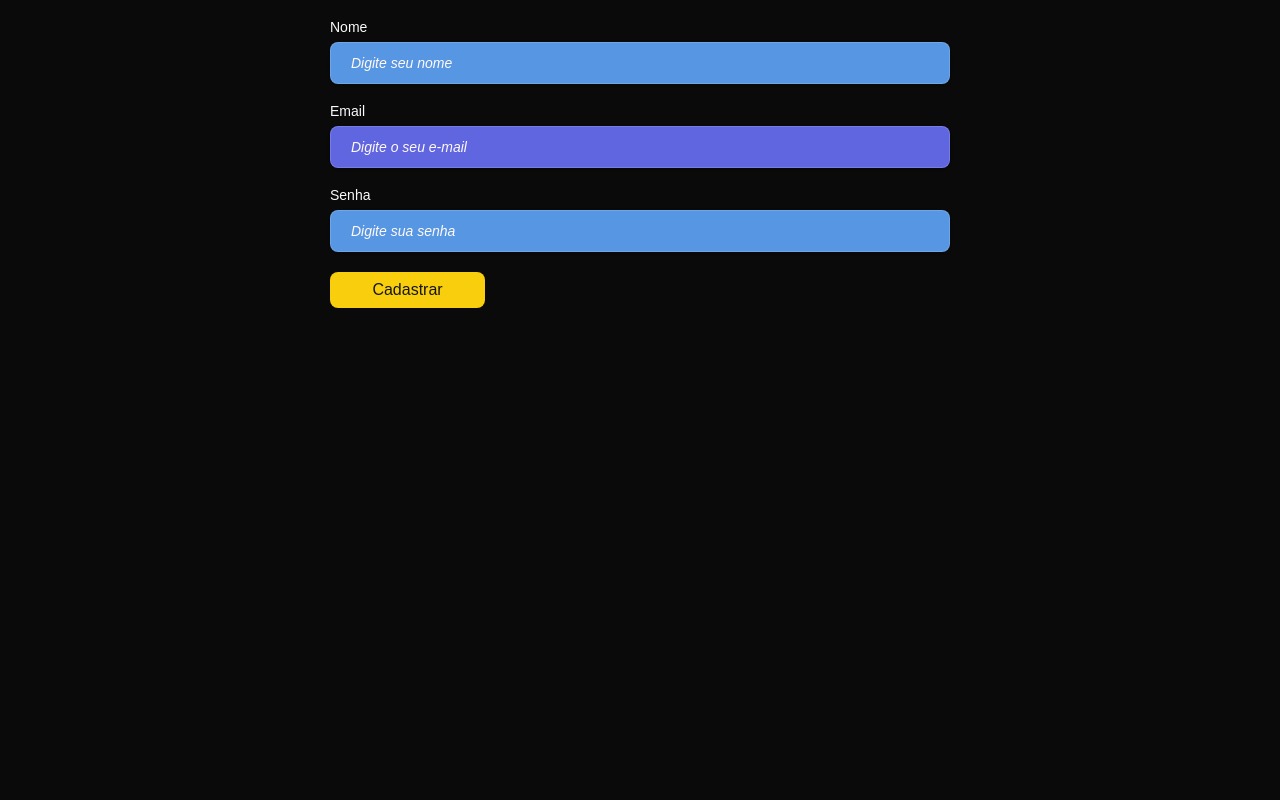
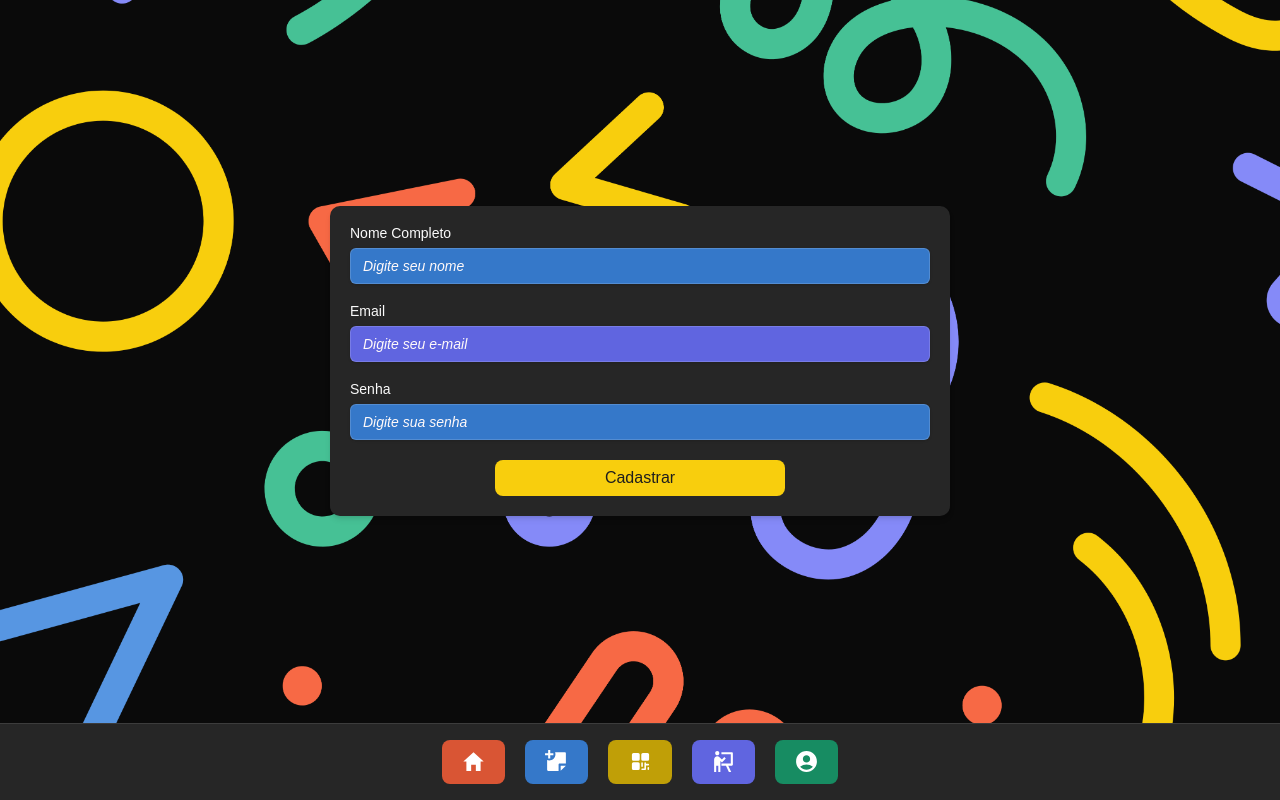
Before and after one commit to vifavero/AcessId, a React (Vite) app: page /register in a window 1280 px wide. Built offline with nearby package versions, Linux system fonts and the light colour scheme; a web font is replaced by a local one.

Commit message:
:sparkles: feat: Implementation of the account page and monitor registration

```diff
--- a/src/app/organisms/Register.tsx
+++ b/src/app/organisms/Register.tsx
@@ -7,6 +7,7 @@ import {
 } from "@/components/ui/form";
 import { Input } from "@/components/ui/input";
 import { FormProvider, useForm } from "react-hook-form";
+import { SelectButton } from "../molecules/selectButton";
 
 export interface IRegister {
   name: string;
@@ -21,15 +22,14 @@ export function Register() {
       email: "",
       password: "",
     },
+    mode: "onBlur",
   });
 
   const handleSubmit = async (data: IRegister) => {
     try {
-      const res = await fetch(`http://localhost:3333/register`, {
+      const res = await fetch("http://localhost:3333/registerMonitors", {
         method: "POST",
-        headers: {
-          "Content-Type": "application/json",
-        },
+        headers: { "Content-Type": "application/json" },
         body: JSON.stringify(data),
       });
 
@@ -38,68 +38,86 @@ export function Register() {
       }
 
       alert("Usuário registrado com sucesso!");
-      form.reset(); // Limpa o formulário após o registro
+      form.reset();
     } catch (error) {
       console.error(error);
       alert("Erro ao registrar usuário");
     }
   };
 
+  const formFields = [
+    {
+      name: "name",
+      label: "Nome Completo",
+      placeholder: "Digite seu nome",
+      type: "text",
+      bg: "bg-blue-200",
+    },
+    {
+      name: "email",
+      label: "Email",
+      placeholder: "Digite seu e-mail",
+      type: "email",
+      bg: "bg-purple-200",
+    },
+    {
+      name: "password",
+      label: "Senha",
+      placeholder: "Digite sua senha",
+      type: "password",
+      bg: "bg-blue-200",
+    },
+  ];
+
   return (
+    <div className="flex flex-col min-h-screen w-screen bg-[url('src/assets/images/pattern.png')] bg-cover bg-center">
       <FormProvider {...form}>
         <form
+          autoComplete="off"
           onSubmit={form.handleSubmit(handleSubmit)}
-        className="flex flex-col gap-3 p-5 w-screen items-center justify-center"
+          className="flex flex-1 justify-center items-center w-full p-5"
         >
-        <div className="w-full md:w-1/2 space-y-5">
+          <div className="w-full md:w-1/2 p-5 flex flex-col gap-5 items-center justify-center rounded-lg bg-secondary shadow-md">
+            {formFields.map(({ name, label, placeholder, type, bg }) => (
               <FormField
+                key={name}
                 control={form.control}
-            name="name"
-            render={({ field }) => (
-              <FormItem>
-                <FormLabel>Nome</FormLabel>
-                <FormControl className="bg-blue-100 p-5">
-                  <Input placeholder="Digite seu nome" {...field} />
+                name={name as keyof IRegister}
+                rules={{ required: `Campo obrigatório` }}
+                render={({ field, fieldState }) => (
+                  <FormItem className="w-full">
+                    <FormLabel>{label}</FormLabel>
+                    <FormControl className={`${bg} p-3 rounded-sm text-white`}>
+                      <Input
+                        type={type}
+                        placeholder={placeholder}
+                        {...field}
+                        className="w-full"
+                      />
                     </FormControl>
+                    {fieldState.error && (
+                      <p className="text-red-500 text-sm mt-1">
+                        {fieldState.error.message}
+                      </p>
+                    )}
                   </FormItem>
                 )}
               />
+            ))}
 
-          <FormField
-            control={form.control}
-            name="email"
-            render={({ field }) => (
-              <FormItem>
-                <FormLabel>Email</FormLabel>
-                <FormControl className="bg-purple-200 p-5">
-                  <Input placeholder="Digite o seu e-mail" {...field} />
-                </FormControl>
-              </FormItem>
-            )}
-          />
-
-          <FormField
-            control={form.control}
-            name="password"
-            render={({ field }) => (
-              <FormItem>
-                <FormLabel>Senha</FormLabel>
-                <FormControl className="bg-blue-100 p-5">
-                  <Input
-                    type="password"
-                    placeholder="Digite sua senha"
-                    {...field}
-                  />
-                </FormControl>
-              </FormItem>
-            )}
-          />
-
-          <Button type="submit" className="w-full md:w-1/4 bg-yellow-100">
+            <Button
+              type="submit"
+              className="w-full md:w-1/2 text-white dark:text-dark bg-blue-dark hover:bg-blue-dark dark:bg-yellow-100 dark:hover:bg-yellow-200 transition"
+            >
               Cadastrar
             </Button>
           </div>
         </form>
       </FormProvider>
+
+      <footer className="mt-auto w-full bg-secondary py-4 border-t flex justify-center">
+        <SelectButton />
+      </footer>
+    </div>
   );
 }
--- /dev/null
+++ b/src/app/templates/Profile.tsx
@@ -0,0 +1,88 @@
+import { useEffect, useState } from "react";
+import { useNavigate } from "react-router-dom";
+import { SelectButton } from "../molecules/selectButton";
+import { ModeToggle } from "@/components/ui/mode-toggle";
+
+export interface AccountProps {
+  id: number;
+  name: string;
+  email: string;
+}
+
+export function Profile() {
+  const handleLogout = () => {
+    localStorage.removeItem("token");
+    navigate("/");
+  };
+  const [monitors, setMonitors] = useState<AccountProps | null>(null);
+  const navigate = useNavigate();
+
+  useEffect(() => {
+    const fetchProfile = async () => {
+      try {
+        const token = localStorage.getItem("token");
+        const res = await fetch("http://localhost:3333/profile", {
+          headers: {
+            Authorization: `Bearer ${token}`,
+          },
+        });
+
+        if (!res.ok) {
+          throw new Error("Erro ao buacar perfil");
+        }
+
+        const data = await res.json();
+        setMonitors(data);
+      } catch (error) {
+        console.error("Erro ao buacar perfil", error);
+      }
+    };
+
+    fetchProfile();
+  }, []);
+
+  if (!monitors)
+    return (
+      <div className="flex flex-col min-h-screen w-screen bg-[url('src/assets/images/pattern.png')] bg-cover bg-center">
+        <div className="bg-green-200 flex p-2 justify-center items-center">
+          <p>Sincronizando dados...</p>
+        </div>
+      </div>
+    );
+
+  return (
+    <div className="flex flex-col min-h-screen w-screen bg-[url('src/assets/images/pattern.png')] bg-cover bg-center">
+      <div className="flex flex-col gap-10 flex-1 items-center justify-center">
+        <div className="bg-secondary flex flex-col justify-center w-full md:w-1/2 items-center p-5 rounded-2xl">
+          <div className="flex flex-col justify-center items-center bg-yellow-100 dark:text-dark dark:font-semibold p-3 w-full rounded-lg">
+            <p>Tia Logada: {monitors.name}</p>
+            <p>Email: {monitors.email}</p>
+          </div>
+
+          <hr className="w-full h-0.5 my-8 bg-blue-200 border-0 rounded-sm" />
+
+          <div className="flex flex-row w-full justify-center gap-5 text-white font-bold items-center">
+            {/* <button className="bg-blue-200" onClick={handleLogout}>
+              Settings
+            </button> */}
+            <ModeToggle />
+
+            <button
+              className="bg-orange-100"
+              onClick={() => navigate("/register")}
+            >
+              Cadastrar Tia
+            </button>
+            <button className="bg-green-300" onClick={handleLogout}>
+              Sair
+            </button>
+          </div>
+        </div>
+      </div>
+
+      <footer className="mt-auto w-full bg-secondary py-4 border-t flex justify-center">
+        <SelectButton />
+      </footer>
+    </div>
+  );
+}
```
Lines whose indentation alone changed are shown as unchanged.
